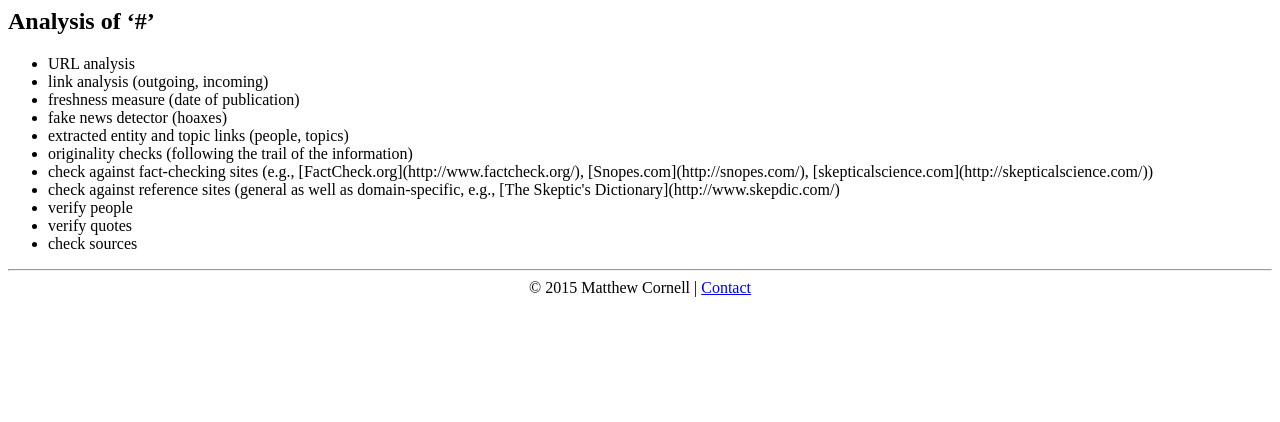
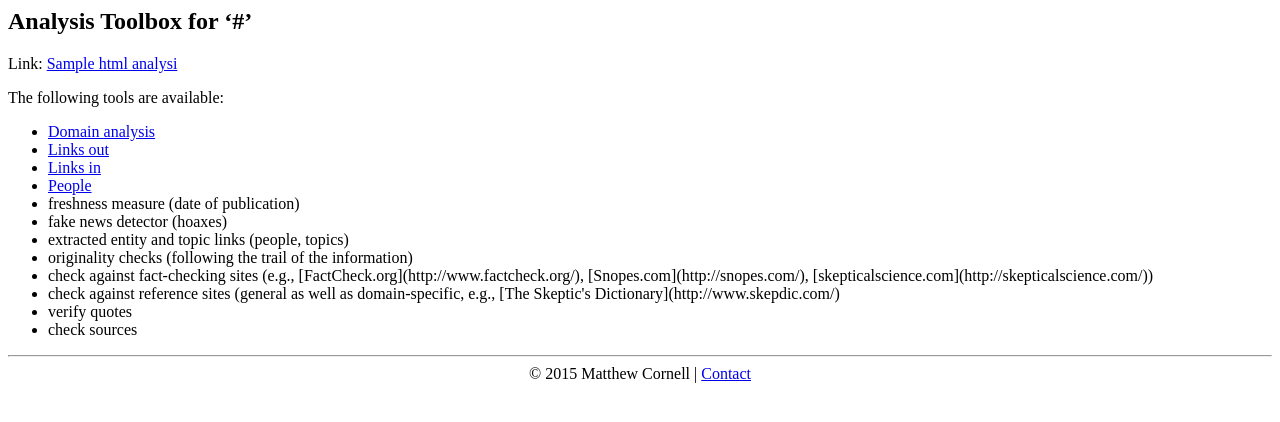
Before and after one commit to matthewcornell/skeptical-toolbox, a Flask app: template app/templates/analysis.html in a window 1280 px wide. Shown: the top 422 px of the page. Run offline with Flask 2, Linux system fonts and the light colour scheme; the template is opened without the code that fills it: most values are stand-ins (such as "Sample title", 1, 10 or a date in 2020).

Commit message:
a few optimistic analysis routes

```diff
--- a/analysis/HtmlAnalysis.py
+++ b/analysis/HtmlAnalysis.py
@@ -25,9 +25,7 @@ class HtmlAnalysis(object):
             self.soup = bs(httpResponse.read(), "lxml")  # todo encoding?
         else:
             self.soup = bs(html, "lxml")
-
-    def title(self):
-        return self.soup.title.string
+        self.title = self.soup.title.string
 
     def is_offsite_link(self, a):
         """
--- a/app/templates/analysis.html
+++ b/app/templates/analysis.html
@@ -1,15 +1,18 @@
 {% extends "base.html" %}
 
-{% block title %}Analysis Results of &OpenCurlyQuote;{{ url }}&CloseCurlyQuote;{% endblock %}
-{# todo extract title from URL, use above #}
+{% block title %}Analysis Toolbox for &OpenCurlyQuote;{{ html_analysis.title }}&CloseCurlyQuote;{% endblock %}
 
 {% block content %}
 
-    <h2>Analysis of &OpenCurlyQuote;{{ url }}&CloseCurlyQuote;</h2>
+    <h2>Analysis Toolbox for &OpenCurlyQuote;{{ html_analysis.url }}&CloseCurlyQuote;</h2>
+    <p>Link: <a href="{{ html_analysis.url }}">{{ html_analysis.title }}</a></p>
+    <p>The following tools are available:</p>
 
     <ul>
-        <li>URL analysis</li>
-        <li>link analysis (outgoing, incoming)</li>
+        <li><a href="{{ url_for('domain_analysis', url=html_analysis.url) }}">Domain analysis</a></li>
+        <li><a href="{{ url_for('links_analysis_outgoing', url=html_analysis.url) }}">Links out</a></li>
+        <li><a href="{{ url_for('links_analysis_incoming', url=html_analysis.url) }}">Links in</a></li>
+        <li><a href="{{ url_for('people_analysis', url=html_analysis.url) }}">People</a></li>
         <li>freshness measure (date of publication)</li>
         <li>fake news detector (hoaxes)</li>
         <li>extracted entity and topic links (people, topics)</li>
@@ -21,7 +24,6 @@
         <li>check against reference sites (general as well as domain-specific, e.g., [The Skeptic's
             Dictionary](http://www.skepdic.com/)
         </li>
-        <li>verify people</li>
         <li>verify quotes</li>
         <li>check sources</li>
     </ul>
```
Also changed, not shown: app/routes.py (+39 -10 lines), test/test_analysis.py (+1 -4 lines).
